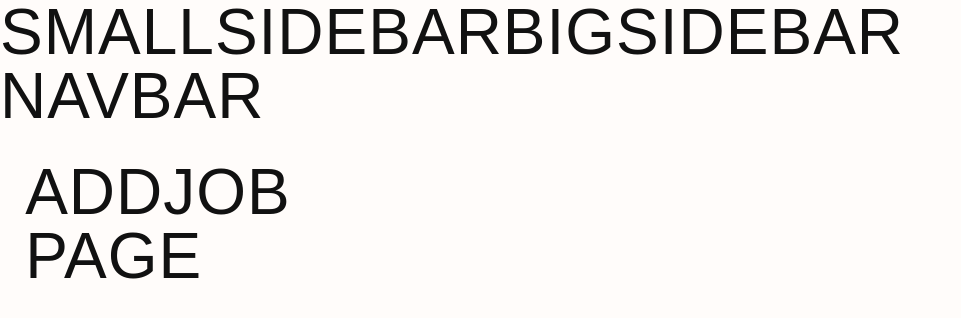
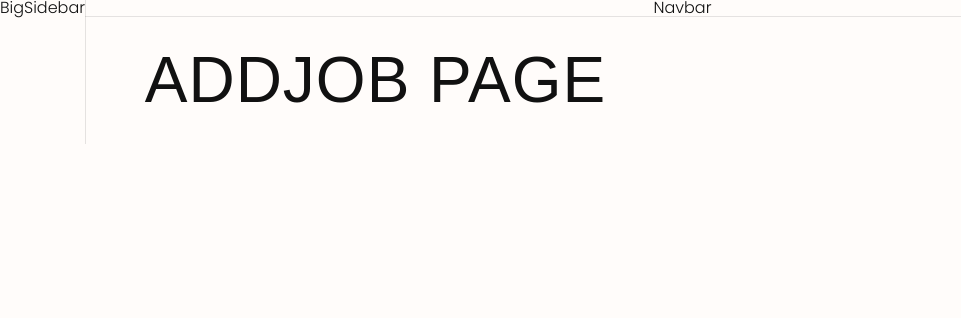
Before and after one commit to Nimira43/Pen-Icon-Animation, a React (Vite) app: page /dashboard in a window 1280 px wide. Shown: the top 318 px of the page, without its empty margins (0-961 px from the left). Built offline with nearby package versions, Linux system fonts and the light colour scheme; a web font is replaced by a local one.

Commit message:
Bringing back code into components.

```diff
--- a/src/components/BigSidebar.jsx
+++ b/src/components/BigSidebar.jsx
@@ -1,22 +1,11 @@
+import Wrapper from '../assets/wrappers/BigSidebar'
+
 const BigSidebar = () => {
   return (
-    <div>
-      <h1>BigSidebar</h1>
-    </div>
+    <Wrapper>
+      BigSidebar
+    </Wrapper>
   )
 }
 
 export default BigSidebar
-
-
-// import Wrapper from '../assets/wrappers/BigSidebar'
-
-// const BigSidebar = () => {
-//   return (
-//     <Wrapper>
-//       BigSidebar
-//     </Wrapper>
-//   )
-// }
-
-// export default BigSidebar
--- a/src/components/Navbar.jsx
+++ b/src/components/Navbar.jsx
@@ -1,22 +1,11 @@
+import Wrapper from '../assets/wrappers/Navbar'
+
 const Navbar = () => {
   return (
-    <div>
-      <h1>Navbar</h1>
-    </div>
+    <Wrapper>
+      Navbar
+    </Wrapper>
   )
 }
 
 export default Navbar
-
-
-// import Wrapper from '../assets/wrappers/Navbar'
-
-// const Navbar = () => {
-//   return (
-//     <Wrapper>
-//       Navbar
-//     </Wrapper>
-//   )
-// }
-
-// export default Navbar
--- a/src/components/SmallSideBar.jsx
+++ b/src/components/SmallSideBar.jsx
@@ -1,22 +1,11 @@
-const SmallSideBar = () => {
+import Wrapper from '../assets/wrappers/SmallSidebar'
+
+const SmallSidebar = () => {
   return (
-    <div>
-      <h1>SmallSidebar</h1>
-    </div>
+    <Wrapper>
+      SmallSidebar
+    </Wrapper>
   )
 }
 
-export default SmallSideBar
-
-
-// import Wrapper from '../assets/wrappers/SmallSidebar'
-
-// const SmallSidebar = () => {
-//   return (
-//     <Wrapper>
-//       SmallSidebar
-//     </Wrapper>
-//   )
-// }
-
-// export default SmallSidebar
+export default SmallSidebar
```
Also changed, not shown: src/pages/DashboardLayout.jsx (line endings or trailing spaces).
